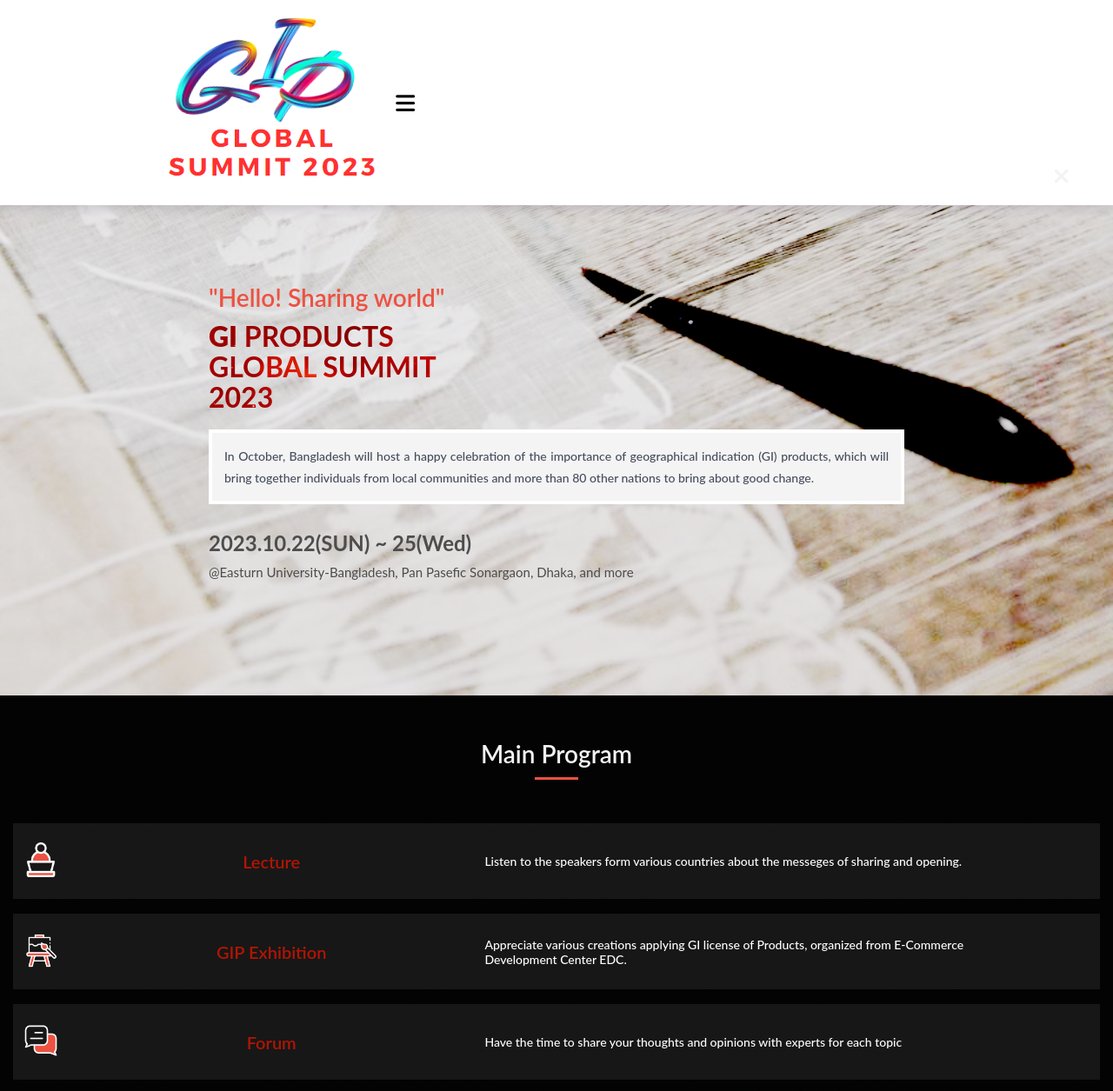
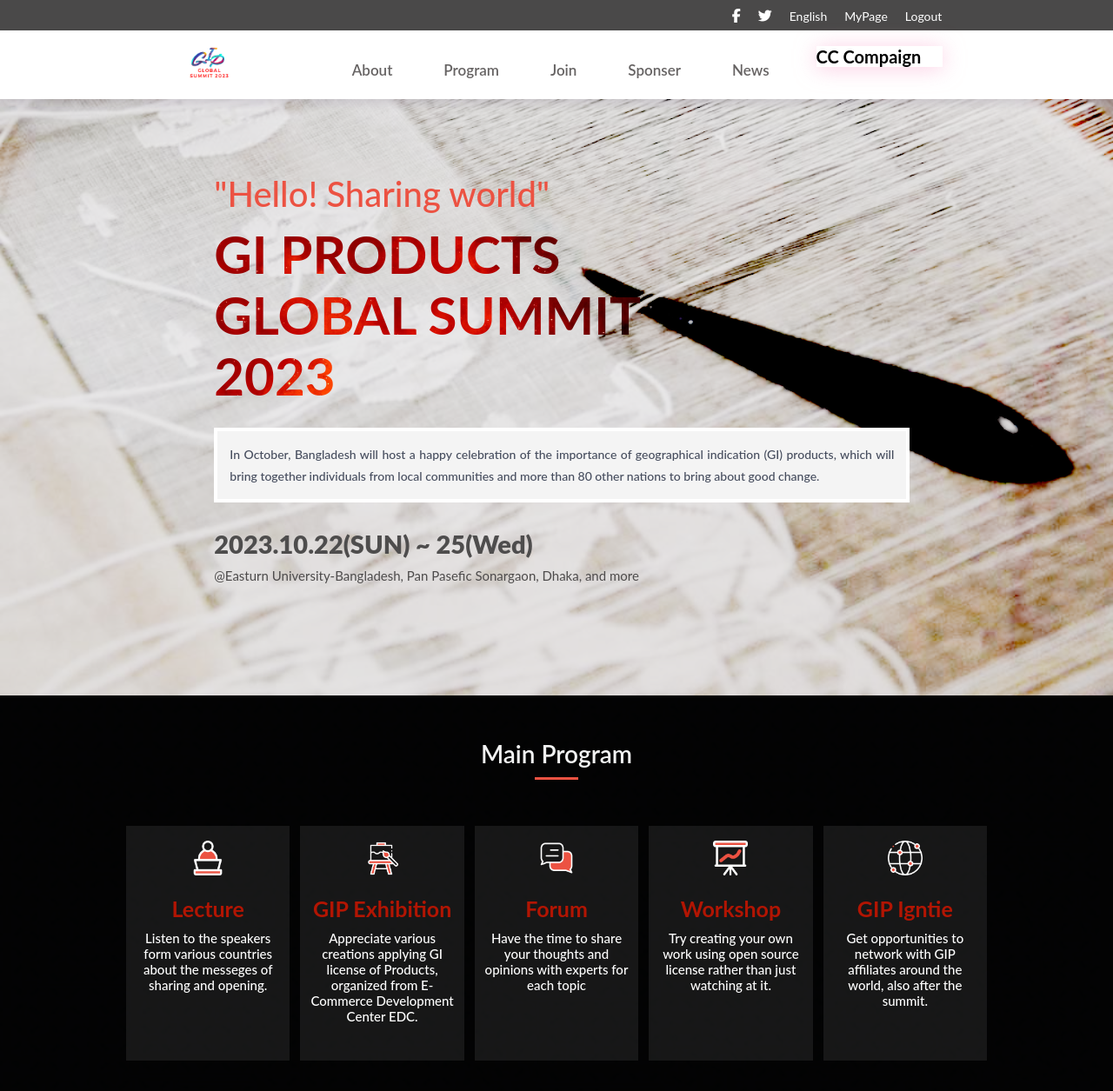
Before and after one commit to sharminkhan0/Capstone, a website: page index.html in a window 1280 px wide. Shown: the top 1255 px of the page at 87% size. Drawn offline with Linux system fonts and the light colour scheme; files whose address does not match are found by name; a web font is replaced by a local one.

Commit message:
Modify styles.css file

```diff
--- a/styles.css
+++ b/styles.css
@@ -584,3 +584,255 @@ a {
     display: none;
   }
 }
+
+@media screen and (min-width: 768px) {
+  .header {
+    background: #fff;
+    padding: 0;
+  }
+
+  .header-topbar {
+    display: flex;
+    background: rgb(74, 73, 73);
+    color: #fff;
+    height: 35px;
+    justify-content: flex-end;
+    align-items: center;
+    width: 100%;
+  }
+
+  .header-topbar-group {
+    display: flex;
+    justify-content: flex-end;
+    align-items: center;
+    list-style: none;
+    padding-right: 13.8%;
+  }
+
+  .header-topbar-item {
+    margin-right: 20px;
+  }
+
+  .header-topbar-item-link {
+    color: #fff;
+    font-size: 14px;
+    align-self: center;
+  }
+
+  .header-topbar-item-link:hover {
+    color: var(--primary-color);
+    letter-spacing: 1px;
+    font-weight: 800;
+    transition: all 0.5s zoom-out;
+  }
+
+  .topbar-social-icon {
+    max-height: 18px;
+    color: #fff;
+  }
+
+  .topbar-social-icon:hover {
+    color: rgb(78, 100, 243);
+    font-size: 20px;
+    font-weight: 800;
+    transform: translateY(-7px);
+  }
+
+  .navbar {
+    padding: 8px 20px;
+    justify-content: space-between;
+  }
+
+  .mobile-navbar {
+    display: none;
+  }
+
+  .desktop-navbar {
+    display: flex;
+  }
+
+  .logo {
+    padding-left: 15px;
+  }
+
+  .logo img {
+    width: 35%;
+  }
+
+  .menu-icon,
+  .close-icon {
+    display: none;
+  }
+
+  .navbar-item-group {
+    padding-right: 14px;
+  }
+
+  .navbar-item {
+    align-items: center;
+  }
+
+  .navbar-link {
+    font-size: 17px;
+    font-weight: 600;
+    align-items: center;
+    margin-top: 27px;
+    color: #666363;
+    padding-right: 29px;
+  }
+
+  .navbar-box {
+    margin: 10px;
+    align-items: center;
+    color: var(--primary-color);
+    font-weight: 700;
+    box-shadow: 0 2px 25px 0 rgba(250, 167, 206, 0.55);
+  }
+
+  nav ul li a {
+    color: var(--secoddary-color);
+    text-decoration: none;
+    font-size: 18px;
+    position: relative;
+    transition: 0.5s;
+  }
+
+  nav ul li a::after {
+      content: '';
+      width: 0;
+      height: 3px;
+      background: #ff0000;
+      position: absolute;
+      left: 0;
+      bottom: -6px;
+      transition: 0.5s;
+  }
+
+  nav ul li a:hover::after {
+      width: 40%;
+  }
+
+  nav ul li a:hover {
+      color: #fa0452;
+      letter-spacing: 1px;
+      transform: translateY(-5px);
+      font-weight: 900;
+  }
+
+
+  .hero {
+    max-width: 95%;
+    margin: 15% 9% 1% 10%;
+  }
+
+  .hero-headline {
+    font-size: 40px;
+    font-weight: 500;
+  }
+
+  .hero-title {
+    font-size: 60px;
+    margin-bottom: 25px;
+    line-height: 70px;
+    font-weight: bolder;
+  }
+
+  .hero-date {
+    font-weight: 900;
+    font-size: 29px;
+  }
+
+  .program-list {
+    display: flex;
+    flex-direction: row;
+    gap: 2px;
+    max-width: 1000px;
+    margin: 3px auto;
+  }
+
+  .program-item {
+    flex-direction: column;
+    padding: 5px;
+    margin: 0 5px;
+    height: 270px;
+    width: 350px;
+  }
+
+  .program-name {
+    width: 100%;
+    font-size: 25px;
+    font-weight: 700;
+  }
+
+  .program-details {
+    width: 100%;
+    text-align: center;
+    font-size: 15px;
+  }
+
+  #mobile-speakers-list {
+    display: none;
+  }
+
+  #desktop-speakers-list {
+    display: flex;
+  }
+
+  .speakers-list {
+    flex-direction: row;
+    flex-wrap: wrap;
+  }
+
+  .speakers-roll {
+    width: 47%;
+    margin: 25px 5px;
+  }
+
+  .see-more-speakers {
+    display: none !important;
+  }
+
+  .button-program {
+    text-decoration: underline;
+    color: #fff;
+    background: initial;
+    border: none;
+    margin: 35px 0;
+    padding: 10px 15px;
+    width: 500px;
+  }
+
+  .button-program:hover {
+    background: initial;
+    color: var(--primary-color);
+    font-weight: 900;
+    letter-spacing: 2px;
+    transform: translateY(-7px);
+  }
+
+  .button-program:active {
+    background: initial;
+    color: #fff;
+  }
+
+  .sponser {
+    padding: 30px;
+  }
+
+  .sponser-item-group {
+    flex-wrap: nowrap;
+  }
+
+  .sponser-item {
+    margin: 25px;
+  }
+
+  .sponser-item img {
+    max-width: 150px;
+  }
+
+  .footer {
+    padding: 30px;
+  }
+
+}
```
